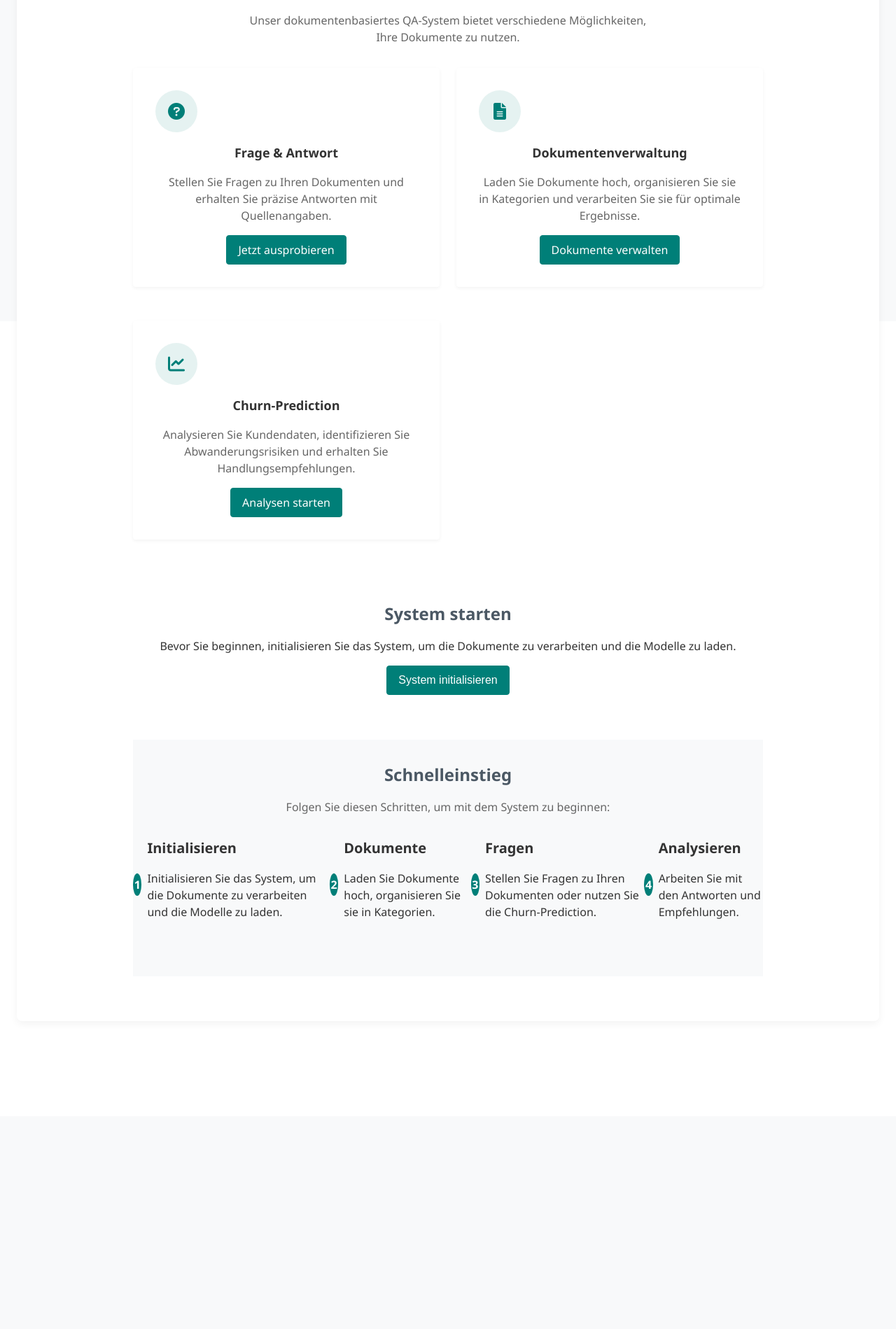
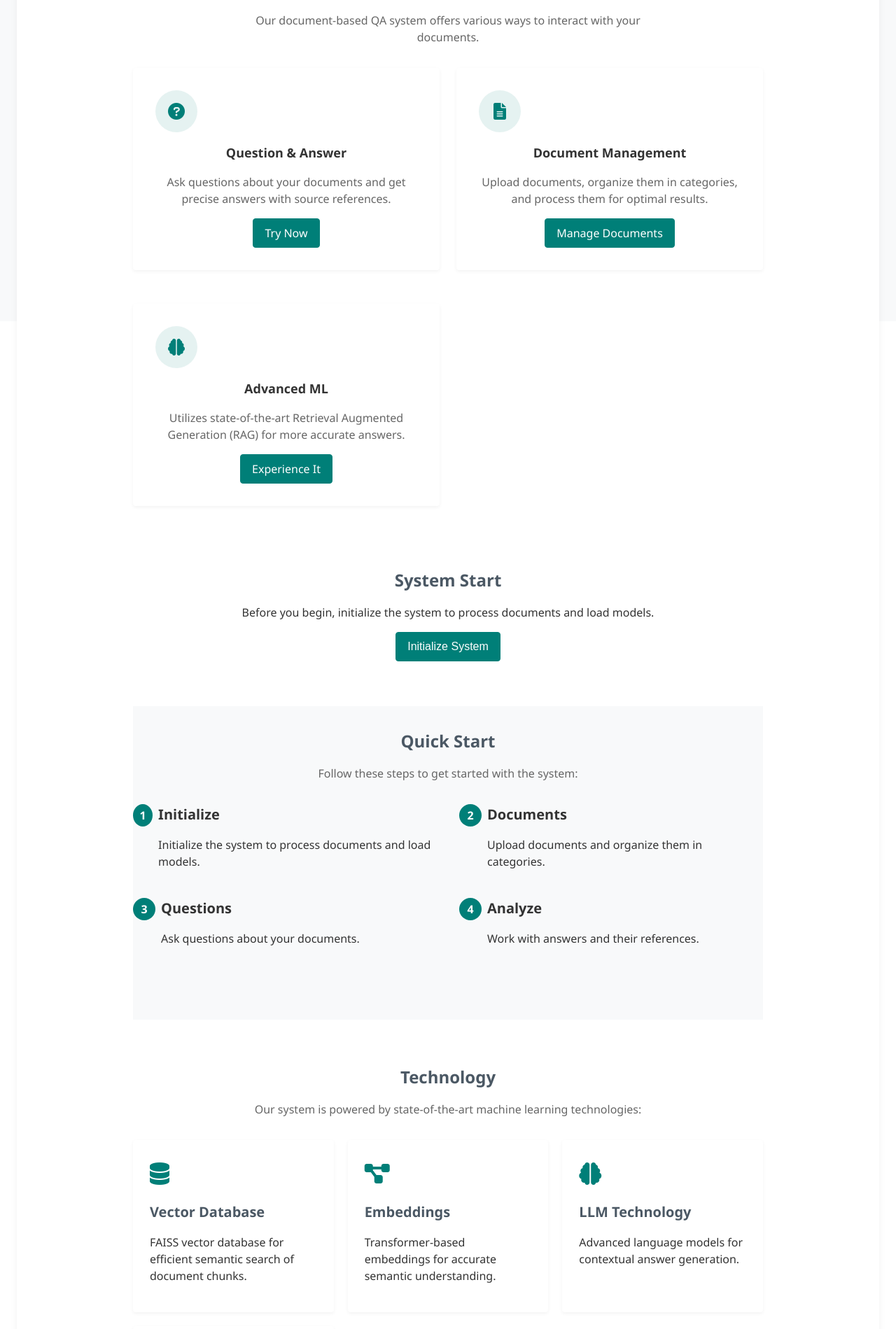
Before and after one commit to thenzler/document-based-qa-model, a Flask app: template templates/modern_index.html in a window 1280 px wide. Shown: the part 341-2240 px from the top of the page at 70% size. Before the commit the page ends 1654 px from the top, so only its background shows below. Run offline with Flask 3, Linux system fonts and the light colour scheme; the template is opened without the code that fills it, so the values that code supplies are empty.

Commit message:
Add modernized home page

```diff
--- a/templates/modern_index.html
+++ b/templates/modern_index.html
@@ -4,55 +4,55 @@
 <div class="scodi-dashboard">
     <!-- Headline -->
     <div class="scodi-center">
-        <h1>Fragen stellen</h1>
+        <h1>Document-Based Question Answering</h1>
     </div>
 
     <!-- Features Section -->
     <div class="scodi-section-title">
-        <h2>Funktionen</h2>
-        <p>Unser dokumentenbasiertes QA-System bietet verschiedene Möglichkeiten, Ihre Dokumente zu nutzen.</p>
+        <h2>Features</h2>
+        <p>Our document-based QA system offers various ways to interact with your documents.</p>
     </div>
 
     <div class="feature-cards">
-        <!-- Frage & Antwort Card -->
+        <!-- Question & Answer Card -->
         <div class="scodi-card feature-card">
             <div class="scodi-center">
                 <div class="scodi-card-icon">
                     <i class="fas fa-question-circle"></i>
                 </div>
-                <h3 class="scodi-card-title">Frage & Antwort</h3>
+                <h3 class="scodi-card-title">Question & Answer</h3>
                 <p class="scodi-card-content">
-                    Stellen Sie Fragen zu Ihren Dokumenten und erhalten Sie präzise Antworten mit Quellenangaben.
+                    Ask questions about your documents and get precise answers with source references.
                 </p>
-                <a href="/qa" class="scodi-btn scodi-btn-primary">Jetzt ausprobieren</a>
+                <a href="/qa" class="scodi-btn scodi-btn-primary">Try Now</a>
             </div>
         </div>
 
-        <!-- Dokumentenverwaltung Card -->
+        <!-- Document Management Card -->
         <div class="scodi-card feature-card">
             <div class="scodi-center">
                 <div class="scodi-card-icon">
                     <i class="fas fa-file-alt"></i>
                 </div>
-                <h3 class="scodi-card-title">Dokumentenverwaltung</h3>
+                <h3 class="scodi-card-title">Document Management</h3>
                 <p class="scodi-card-content">
-                    Laden Sie Dokumente hoch, organisieren Sie sie in Kategorien und verarbeiten Sie sie für optimale Ergebnisse.
+                    Upload documents, organize them in categories, and process them for optimal results.
                 </p>
-                <a href="/documents" class="scodi-btn scodi-btn-primary">Dokumente verwalten</a>
+                <a href="/documents" class="scodi-btn scodi-btn-primary">Manage Documents</a>
             </div>
         </div>
 
-        <!-- Churn-Prediction Card -->
+        <!-- Advanced ML Card -->
         <div class="scodi-card feature-card">
             <div class="scodi-center">
                 <div class="scodi-card-icon">
-                    <i class="fas fa-chart-line"></i>
+                    <i class="fas fa-brain"></i>
                 </div>
-                <h3 class="scodi-card-title">Churn-Prediction</h3>
+                <h3 class="scodi-card-title">Advanced ML</h3>
                 <p class="scodi-card-content">
-                    Analysieren Sie Kundendaten, identifizieren Sie Abwanderungsrisiken und erhalten Sie Handlungsempfehlungen.
+                    Utilizes state-of-the-art Retrieval Augmented Generation (RAG) for more accurate answers.
                 </p>
-                <a href="/churn" class="scodi-btn scodi-btn-primary">Analysen starten</a>
+                <a href="/qa" class="scodi-btn scodi-btn-primary">Experience It</a>
             </div>
         </div>
     </div>
@@ -60,10 +60,10 @@
     <!-- System Initialization Section -->
     <div class="scodi-section">
         <div class="scodi-center">
-            <h2>System starten</h2>
-            <p>Bevor Sie beginnen, initialisieren Sie das System, um die Dokumente zu verarbeiten und die Modelle zu laden.</p>
+            <h2>System Start</h2>
+            <p>Before you begin, initialize the system to process documents and load models.</p>
             <button id="btn-initialize" class="scodi-btn scodi-btn-primary">
-                <span id="btn-text">System initialisieren</span>
+                <span id="btn-text">Initialize System</span>
                 <span id="init-loader" class="scodi-spinner" style="display: none;"></span>
             </button>
         </div>
@@ -72,45 +72,142 @@
     <!-- Quick Start Section -->
     <div class="scodi-section scodi-section-alt">
         <div class="scodi-section-title">
-            <h2>Schnelleinstieg</h2>
-            <p>Folgen Sie diesen Schritten, um mit dem System zu beginnen:</p>
+            <h2>Quick Start</h2>
+            <p>Follow these steps to get started with the system:</p>
         </div>
 
         <div class="scodi-steps">
             <div class="scodi-step">
                 <div class="scodi-step-number">1</div>
                 <div>
-                    <h3>Initialisieren</h3>
-                    <p>Initialisieren Sie das System, um die Dokumente zu verarbeiten und die Modelle zu laden.</p>
+                    <h3>Initialize</h3>
+                    <p>Initialize the system to process documents and load models.</p>
                 </div>
             </div>
 
             <div class="scodi-step">
                 <div class="scodi-step-number">2</div>
                 <div>
-                    <h3>Dokumente</h3>
-                    <p>Laden Sie Dokumente hoch, organisieren Sie sie in Kategorien.</p>
+                    <h3>Documents</h3>
+                    <p>Upload documents and organize them in categories.</p>
                 </div>
             </div>
 
             <div class="scodi-step">
                 <div class="scodi-step-number">3</div>
                 <div>
-                    <h3>Fragen</h3>
-                    <p>Stellen Sie Fragen zu Ihren Dokumenten oder nutzen Sie die Churn-Prediction.</p>
+                    <h3>Questions</h3>
+                    <p>Ask questions about your documents.</p>
                 </div>
             </div>
 
             <div class="scodi-step">
                 <div class="scodi-step-number">4</div>
                 <div>
-                    <h3>Analysieren</h3>
-                    <p>Arbeiten Sie mit den Antworten und Empfehlungen.</p>
+                    <h3>Analyze</h3>
+                    <p>Work with answers and their references.</p>
                 </div>
             </div>
         </div>
     </div>
+
+    <!-- Technology Section -->
+    <div class="scodi-section">
+        <div class="scodi-section-title">
+            <h2>Technology</h2>
+            <p>Our system is powered by state-of-the-art machine learning technologies:</p>
+        </div>
+
+        <div class="tech-grid">
+            <div class="tech-item">
+                <div class="tech-icon">
+                    <i class="fas fa-database"></i>
+                </div>
+                <h3>Vector Database</h3>
+                <p>FAISS vector database for efficient semantic search of document chunks.</p>
+            </div>
+
+            <div class="tech-item">
+                <div class="tech-icon">
+                    <i class="fas fa-project-diagram"></i>
+                </div>
+                <h3>Embeddings</h3>
+                <p>Transformer-based embeddings for accurate semantic understanding.</p>
+            </div>
+
+            <div class="tech-item">
+                <div class="tech-icon">
+                    <i class="fas fa-brain"></i>
+                </div>
+                <h3>LLM Technology</h3>
+                <p>Advanced language models for contextual answer generation.</p>
+            </div>
+
+            <div class="tech-item">
+                <div class="tech-icon">
+                    <i class="fas fa-search"></i>
+                </div>
+                <h3>Cross-Encoder</h3>
+                <p>Reranking with cross-encoders for more precise document retrieval.</p>
+            </div>
+        </div>
+    </div>
 </div>
+{% endblock %}
+
+{% block styles %}
+<style>
+    .tech-grid {
+        display: grid;
+        grid-template-columns: repeat(auto-fill, minmax(250px, 1fr));
+        gap: 20px;
+        margin-top: 2rem;
+    }
+
+    .tech-item {
+        background-color: white;
+        padding: 1.5rem;
+        border-radius: var(--scodi-border-radius);
+        box-shadow: var(--scodi-box-shadow);
+        transition: transform 0.3s, box-shadow 0.3s;
+    }
+
+    .tech-item:hover {
+        transform: translateY(-5px);
+        box-shadow: var(--scodi-hover-shadow);
+    }
+
+    .tech-icon {
+        font-size: 2rem;
+        color: var(--scodi-primary);
+        margin-bottom: 1rem;
+    }
+
+    .tech-item h3 {
+        margin-bottom: 0.5rem;
+        color: var(--scodi-secondary);
+    }
+
+    .scodi-steps {
+        display: flex;
+        flex-wrap: wrap;
+        justify-content: space-between;
+        margin: 2rem 0;
+    }
+
+    .scodi-step {
+        display: flex;
+        align-items: flex-start;
+        margin-bottom: 1.5rem;
+        width: calc(50% - 1rem);
+    }
+
+    @media (max-width: 768px) {
+        .scodi-step {
+            width: 100%;
+        }
+    }
+</style>
 {% endblock %}
 
 {% block scripts %}
@@ -121,12 +218,12 @@
         const initLoader = document.getElementById('init-loader');
 
         btnInitialize.addEventListener('click', function() {
-            // Zeige Ladeanimation
-            btnText.textContent = 'Initialisiere...';
+            // Show loading animation
+            btnText.textContent = 'Initializing...';
             initLoader.style.display = 'inline-block';
             btnInitialize.disabled = true;
 
-            // Sende Anfrage zur Initialisierung
+            // Send initialization request
             fetch('/api/init', {
                 method: 'POST',
                 headers: {
@@ -136,14 +233,14 @@
             .then(response => response.json())
             .then(data => {
                 if (data.error) {
-                    alert('Fehler bei der Initialisierung: ' + data.error);
+                    alert('Error during initialization: ' + data.error);
                 } else {
-                    alert('System erfolgreich initialisiert!');
-                    btnText.textContent = 'System initialisiert';
+                    alert('System successfully initialized!');
+                    btnText.textContent = 'System Initialized';
                 }
             })
             .catch(error => {
-                alert('Fehler bei der Initialisierung: ' + error.message);
+                alert('Error during initialization: ' + error.message);
             })
             .finally(() => {
                 initLoader.style.display = 'none';
```
